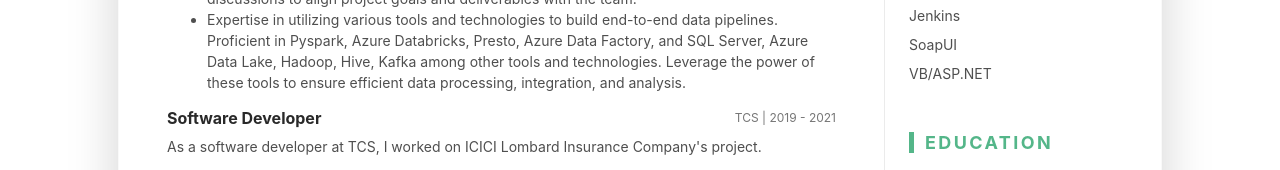
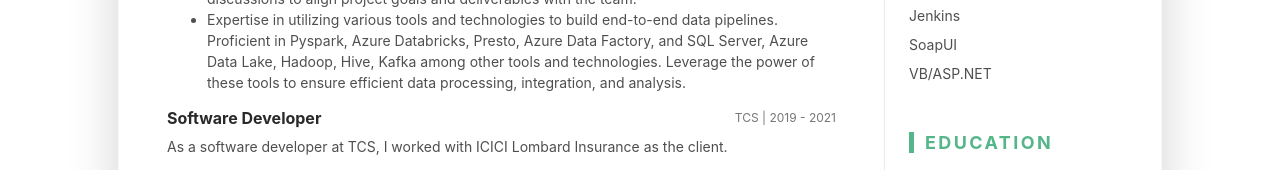
Before and after one commit to rakeshsingh2/profile, a plain HTML site: page index.html in a window 1280 px wide. Shown: the part 920-1090 px from the top of the page. Drawn offline with Linux system fonts and the light colour scheme.

Commit message:
Update index.html
little changes

```diff
--- a/index.html
+++ b/index.html
@@ -91,7 +91,7 @@
 
 									</div>
 									<div class="item-content">
-										<p>As a software developer at TCS, I worked on ICICI Lombard Insurance Company's project. </p>
+										<p>As a software developer at TCS, I worked with  ICICI Lombard Insurance as the client. </p>
 										<ul class="resume-list">
 											<li>Analyzing requirements, estimating effort for user stories, understanding Acceptance Criteria, and translating technical specifications.</li>
 											<li>Development of new requirements, bug fixing and full production support.</li>
```
